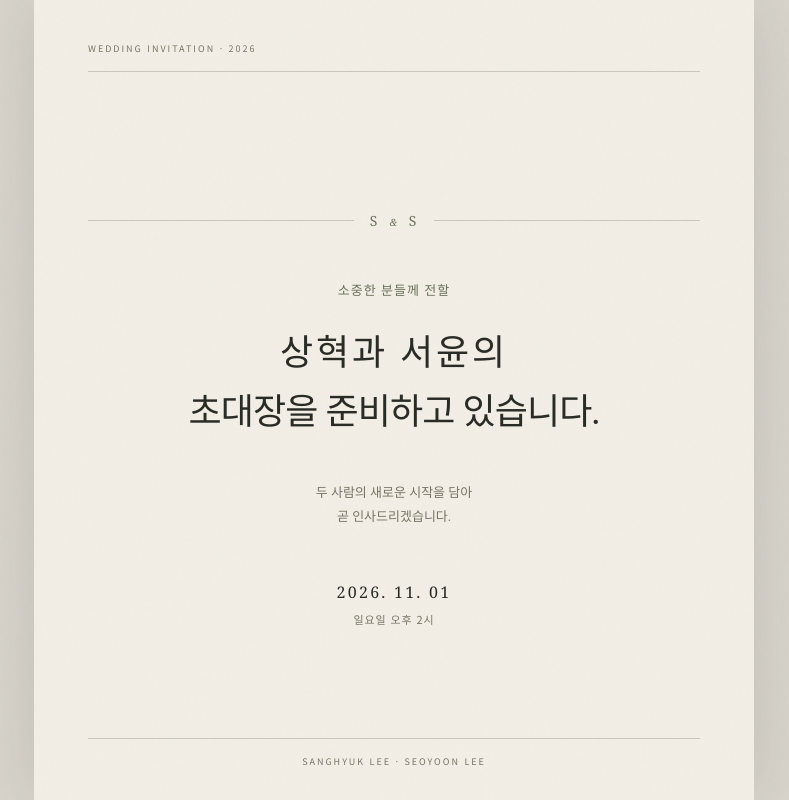
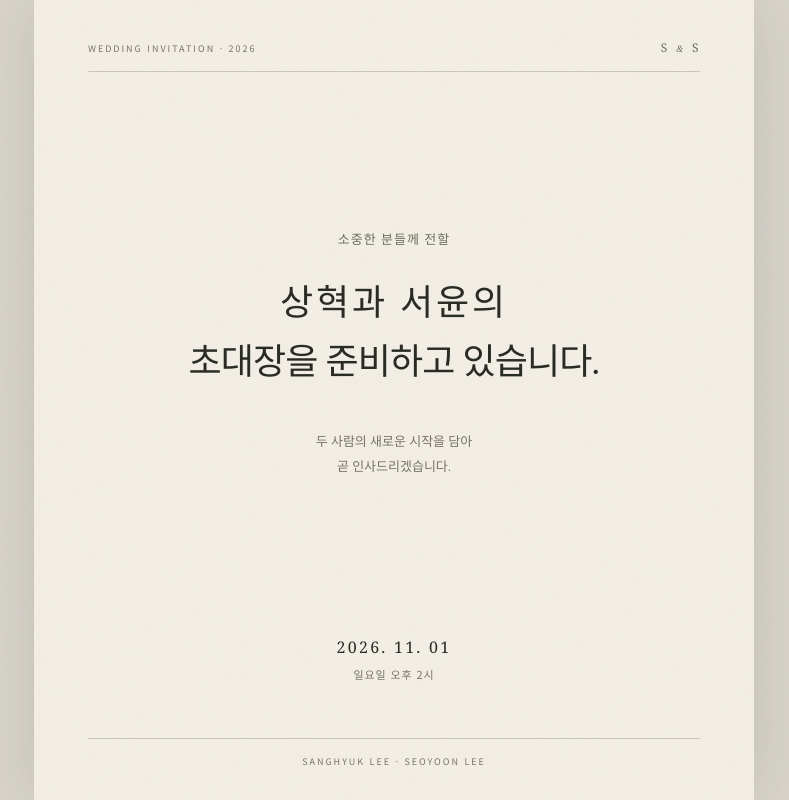
Before and after one commit to shylee2021/shsy1101, a React (Vite) app: page / in a window 1280 px wide. Shown: the whole page, without its empty margins (246-1035 px from the left). Built offline with nearby package versions, Linux system fonts and the light colour scheme.

Commit message:
Refine construction page layout

```diff
--- a/src/App.tsx
+++ b/src/App.tsx
@@ -4,13 +4,10 @@ export default function App() {
   return (
     <main className="site">
       <article className="notice" aria-labelledby="notice-title">
-        <p className="folio">WEDDING INVITATION · 2026</p>
-
-        <div className="monogram" aria-hidden="true">
-          <span />
+        <header className="folio">
+          <span>WEDDING INVITATION · 2026</span>
           <b>S <i>&amp;</i> S</b>
-          <span />
-        </div>
+        </header>
 
         <div className="message">
           <p>소중한 분들께 전할</p>
--- a/src/style.css
+++ b/src/style.css
@@ -45,7 +45,7 @@ body::before {
   min-height: calc(100svh - 48px);
   padding: 18px 0 8px;
   display: grid;
-  grid-template-rows: auto 1fr auto 1fr auto;
+  grid-template-rows: auto minmax(0, 1fr) auto auto;
   text-align: center;
   animation: appear 1s ease both;
 }
@@ -60,32 +60,21 @@ body::before {
 
 .folio {
   padding-bottom: 16px;
+  display: flex;
+  align-items: baseline;
+  justify-content: space-between;
   border-bottom: 1px solid rgb(41 43 37 / 20%);
-  text-align: left;
 }
 
-.monogram {
-  align-self: end;
-  display: grid;
-  grid-template-columns: 1fr auto 1fr;
-  align-items: center;
-  gap: 16px;
+.folio b {
   color: #69705a;
-}
-
-.monogram span {
-  height: 1px;
-  background: rgb(41 43 37 / 20%);
-}
-
-.monogram b {
-  font: 400 14px/1 Georgia, serif;
+  font: 400 12px/1 Georgia, serif;
   letter-spacing: 0.12em;
 }
 
-.monogram i {
-  margin: 0 5px;
-  font-size: 10px;
+.folio i {
+  margin: 0 3px;
+  font-size: 9px;
   font-weight: 400;
 }
 
@@ -123,7 +112,7 @@ h1 span {
 }
 
 time {
-  align-self: start;
+  padding-bottom: clamp(42px, 7svh, 64px);
   display: grid;
   gap: 8px;
   color: #777466;
```
